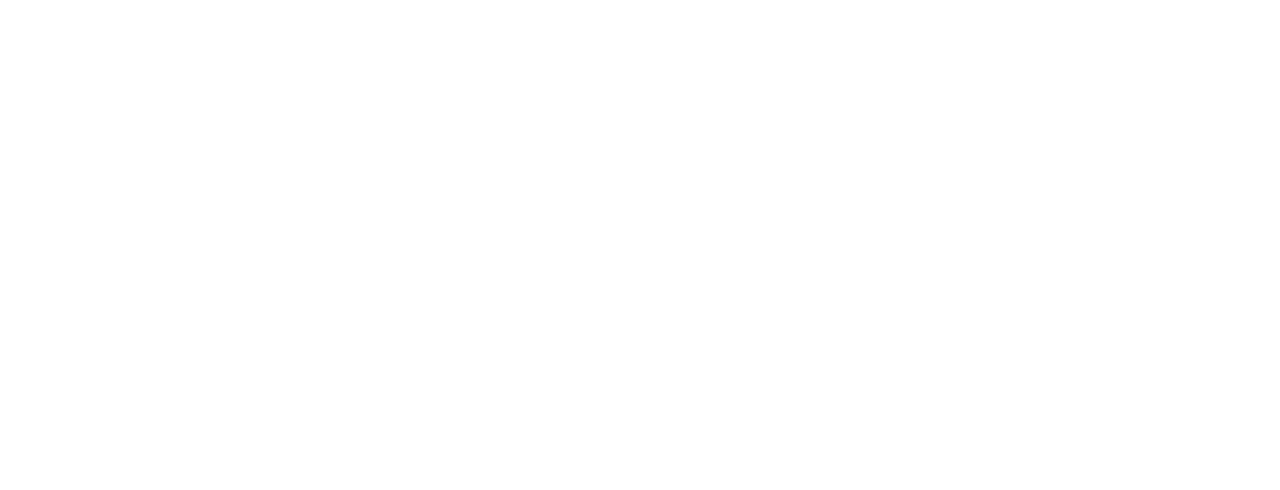
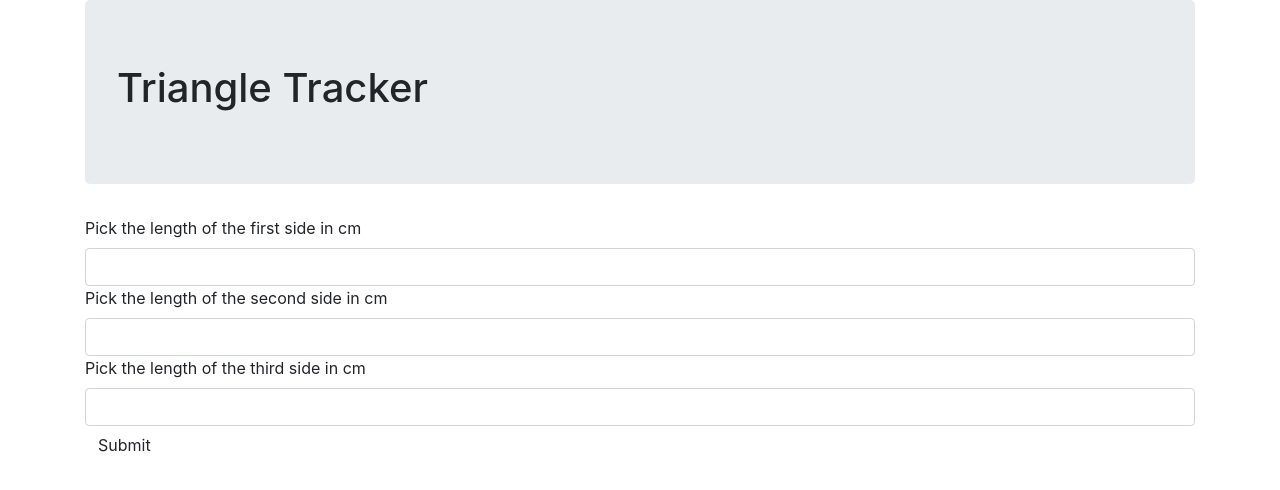
Before and after one commit to DiegoSerafico/triangle-tracker, a plain HTML site: page index.html in a window 1280 px wide. Drawn offline with Linux system fonts and the light colour scheme.

Commit message:
add form without functionality

```diff
--- a/index.html
+++ b/index.html
@@ -9,7 +9,25 @@
 </head>
 <body>
   <div class="container">
+    <div class="jumbotron">
+      <h1>Triangle Tracker</h1>
+    </div>
 
+    <form id="formOne">
+      <div class="form-gorup">
+        <label for="side1">Pick the length of the first side in cm</label>
+        <input id="side1" class="form-control" type="text">
+      </div>
+      <div class="form-gorup">
+        <label for="side2">Pick the length of the second side in cm</label>
+        <input id="side2" class="form-control" type="text">
+      </div>
+      <div class="form-gorup">
+        <label for="side3">Pick the length of the third side in cm</label>
+        <input id="side3" class="form-control" type="text">
+      </div>
+      <button type="submit" class="btn">Submit</button>
+    </form>
   </div>
 </body>
 </html>
```
